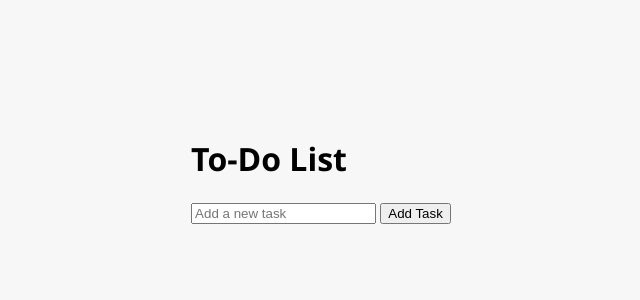
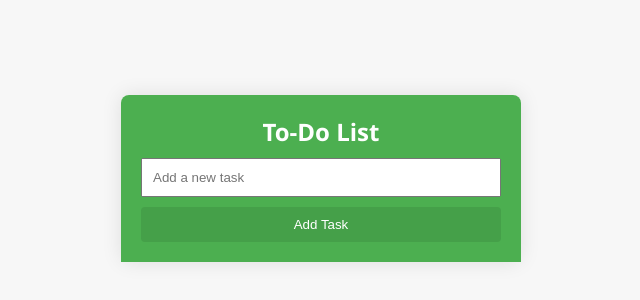
Before and after one commit to Ray-yar/to-do-list, a plain HTML site: page index.html in a window 1280 px wide. Shown: the part 222-522 px from the top of the page, without its empty margins (319-959 px from the left). Drawn offline with Linux system fonts and the light colour scheme.

Commit message:
style each task list

```diff
--- a/style.css
+++ b/style.css
@@ -7,3 +7,64 @@ body {
     justify-content: center;
     height: 100vh;
 }
+
+.container {
+    background-color: #fff;
+    width: 80%;
+    max-width: 400px;
+    margin: auto;
+    border-radius: 8px;
+    box-shadow: 0 0 20px rgba(0, 0, 0, 0.1);
+}
+
+.header {
+    background-color: #4caf50;
+    color: #fff;
+    padding: 20px;
+    border-top-left-radius: 8px;
+    border-top-right-radius: 8px;
+    text-align: center;
+}
+
+h1 {
+    margin: 0;
+    font-size: 24px;
+}
+
+input {
+    width: 100%;
+    padding: 10px;
+    margin: 10px 0;
+    box-sizing: border-box;
+}
+
+button {
+    width: 100%;
+    padding: 10px;
+    background-color: #45a049;
+    color: #fff;
+    border: none;
+    border-radius: 4px;
+    cursor: pointer;
+}
+
+ul {
+    list-style-type: none;
+    padding: 0;
+    margin: 0;
+}
+
+li {
+    background-color: #fff;
+    margin: 10px 0;
+    padding: 15px;
+    border-radius: 4px;
+    box-shadow: 0 2px 4px rgba(0, 0, 0, 0.1);
+    overflow: hidden;
+    display: flex;
+    flex-direction: column; /* Align buttons vertically */
+}
+
+li:hover {
+    background-color: #f0f0f0;
+}
```
